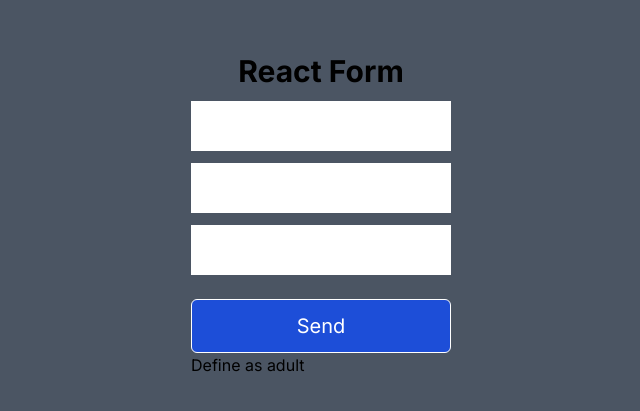
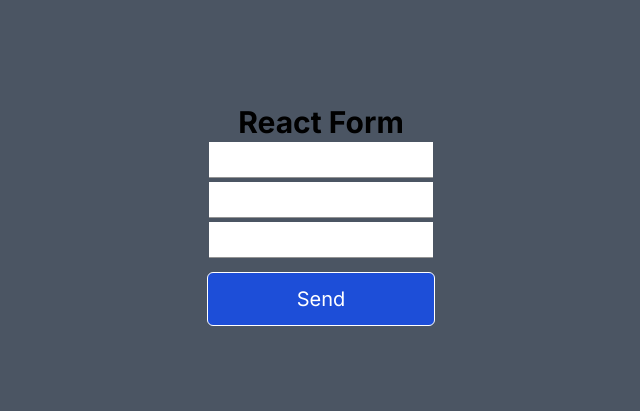
Before and after one commit to mspdl/reactjs-first_project, a Next.js app: page / in a window 1280 px wide. Shown: the part 185-596 px from the top of the page, without its empty margins (319-959 px from the left). Built offline with nearby package versions, Linux system fonts and the light colour scheme.

Commit message:
Integrating with UI libraries

```diff
--- a/package.json
+++ b/package.json
@@ -9,6 +9,9 @@
     "lint": "next lint"
   },
   "dependencies": {
+    "@emotion/react": "^11.11.4",
+    "@emotion/styled": "^11.11.0",
+    "@mui/material": "^5.15.12",
     "@tanstack/react-query": "^5.20.5",
     "@tanstack/react-query-devtools": "^5.20.5",
     "axios": "^1.6.7",
--- a/src/components/ReactFormExamples.tsx
+++ b/src/components/ReactFormExamples.tsx
@@ -1,9 +1,9 @@
 import { SignUpForm } from "@/types/SignUpForm";
-import { SubmitHandler, useForm } from "react-hook-form";
-import { Input } from "./Input";
+import { Input } from "@mui/material";
+import { Controller, SubmitHandler, useForm } from "react-hook-form";
 
 export const ReactFormExamples = () => {
-  const { control, handleSubmit, setValue } = useForm<SignUpForm>();
+  const { control, handleSubmit } = useForm<SignUpForm>();
 
   const handleFormSubmit: SubmitHandler<SignUpForm> = (data) => {
     console.log(data);
@@ -12,29 +12,48 @@ export const ReactFormExamples = () => {
   return (
     <div className="">
       <p className="font-bold text-3xl text-center">React Form</p>
-      <form onSubmit={handleSubmit(handleFormSubmit)}>
-        <Input
+      <form onSubmit={handleSubmit(handleFormSubmit)} className="flex flex-col center">
+        <Controller
           control={control}
           name="name"
+          render={({ field, fieldState }) => (
+            <Input
+              {...field}
+              error={fieldState.invalid}
+              style={{ backgroundColor: "#FFF", padding: 2, margin: 2 }}
+            />
+          )}
           rules={{ required: true, minLength: 2, maxLength: 20 }}
         />
-
-        <Input control={control} name="lastName" />
-
-        <Input
+        <Controller
+          control={control}
+          name="lastName"
+          render={({ field, fieldState }) => (
+            <Input
+              {...field}
+              error={fieldState.invalid}
+              style={{ backgroundColor: "#FFF", padding: 2, margin: 2 }}
+            />
+          )}
+        />
+        <Controller
           control={control}
           name="age"
-          rules={{ required: true, min: 18, max: 120 }}
+          render={({ field, fieldState }) => (
+            <Input
+              {...field}
+              error={fieldState.invalid}
+              style={{ backgroundColor: "#FFF", padding: 2, margin: 2 }}
+            />
+          )}
+          rules={{ required: true, minLength: 18 }}
         />
-
         <input
           className="border p-3 cursor-pointer border-white mt-3 bg-blue-700 hover:bg-blue-900 rounded-md w-full text-white text-xl"
           type="submit"
           value="Send"
         />
       </form>
-
-      <button onClick={() => setValue('age', 1)}>Define as adult</button>
     </div>
   );
 };
```
Also changed, not shown: 1 other file (tests, documents, lock files or other folders).
